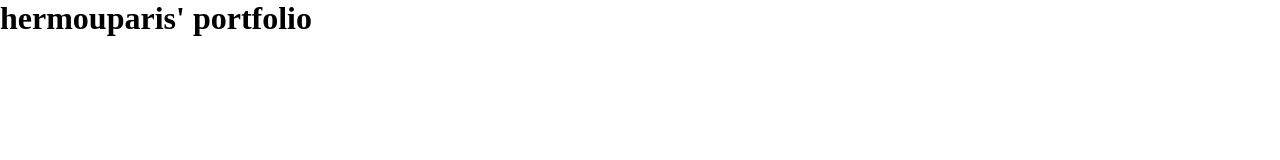
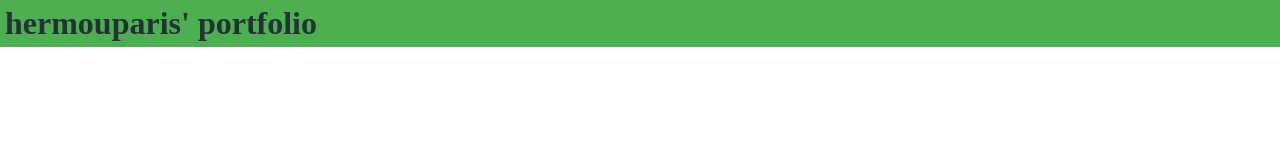
Before and after one commit to hermouparis/hello-world, a plain HTML site: page index.html in a window 1280 px wide. Drawn offline with Linux system fonts and the light colour scheme.

Commit message:
Update styles.css

```diff
--- a/styles.css
+++ b/styles.css
@@ -3,15 +3,12 @@
   padding:0px;
 }
 
-#octocat {
-  display: block;
-  width:384px;
-  margin: 50px auto;
+header{
+  background-color: #4CAF50;
+  padding: 5px;
 }
 
-p {
-  display: block;
-  width: 400px;
-  margin: 50px auto;
-  font: 30px Monaco,"Courier New","DejaVu Sans Mono","Bitstream Vera Sans Mono",monospace;
+h1{
+  font-family: 'Calibri Light';
+  color: #263238;
 }
```
